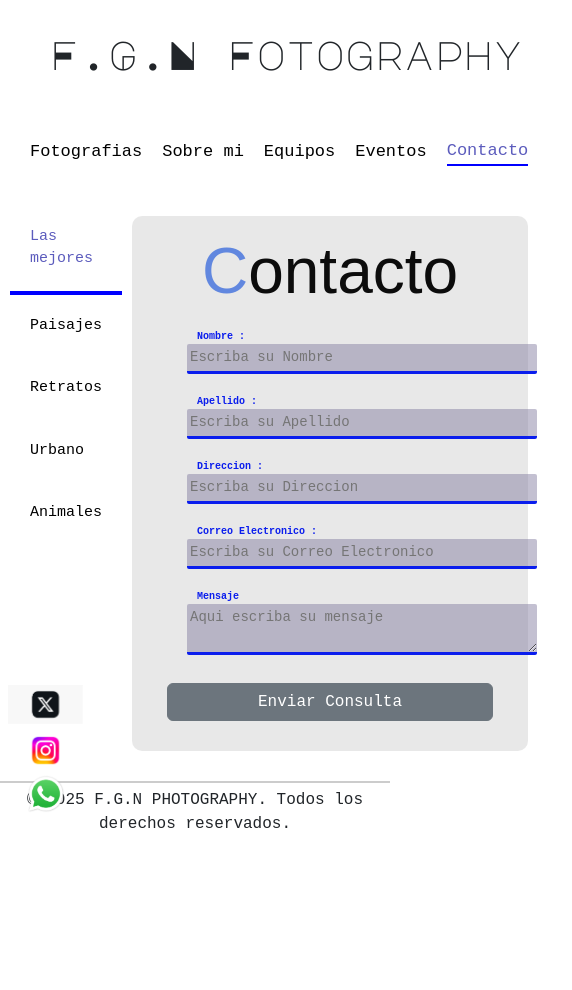
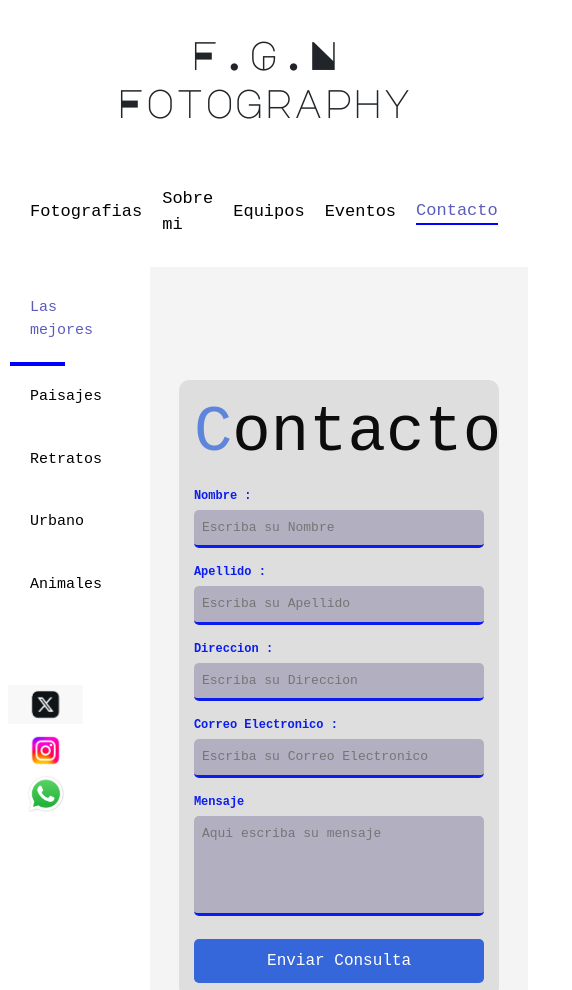
Before and after one commit to NicoFern-01/Proyecto_CODER, a plain HTML site: page page/contacto.html in a window 390 px wide. Shown: the top 990 px of the page, 572 px wide, since content can reach past the window. Before the commit the page ends 844 px from the top, so only its background shows below. Drawn offline with nearby package versions, Linux system fonts and the light colour scheme.

Commit message:
contacto responsive

```diff
--- a/page/contacto.html
+++ b/page/contacto.html
@@ -21,7 +21,7 @@
         </ul>
     </header>
 
-    <div id="sidebar">
+    <div id="sidebar"style="width: 50%;">
         <ul>
             <li><a href="../index.html" class="active">Las mejores</a></li>
             <li><a href="../page/paisajes.html">Paisajes</a></li>
@@ -55,13 +55,7 @@
                 <button class="btn btn-secondary me-md-2" type="button">Enviar Consulta</button>
             </div>
         </form>
-    </div>
-
-    <style>
-
-        }
-    </style>
-
+   </div>
         </form>
     </div>
     <a href="https://api.whatsapp.com/send?phone=1163593285" target="_blank"><img id="wsp" src="../assent/img/WhatsApp.svg.webp" alt="logo Whastapp"></a>
--- a/scss/_contacto.scss
+++ b/scss/_contacto.scss
@@ -1,79 +1,122 @@
-*{
-    margin: 0;
-    padding: 0;
-    box-sizing: border-box;
+.contenedor {
+    display: flex;
+    justify-content: center;
+    align-items: center;
+    min-height: 100vh;
+    background: #f4f4f4;
+    padding: 20px;
 }
 
-.contenedor .form .form-header .form-title {
-    font-weight: normal;
-    font-family: Arial, Helvetica, sans-serif;
-    color: #3567dbc1;
-    text-align: center;
-    padding: 12px 0;
-    align-items: center;
+.form {
+    background: rgba(8, 8, 8, 0.09);
+    width: 100%;
+    max-width: 450px;
+    padding: 20px;
+    border-radius: 10px;
 }
 
-.contenedor .form .form-header .form-title span{
-color: #0c0c0c;
+.form-header {
+    text-align: center;
+    margin-bottom: 15px;
 }
 
-.contenedor .form {
-    background: rgba(8, 8, 8, 0.09);
-    width: 90%;
-    max-width: 450px;
-    padding: 5px 35px;
-    margin-top: 20px;
-    margin-bottom: 30px;
-    padding-bottom: 30px;
-    border-radius: 10px;
-
+.form-title {
+    font-weight: normal;
+    color: #3567dbc1;
 }
 
-.contenedor .form .label {
+.form-title span {
+    color: #0c0c0c;
+}
+
+.label {
     display: block;
     color: #0a1ded;
     font-size: 14px;
     font-weight: bold;
-    position: relative;
-    margin-left: 40px;
+    margin-bottom: 5px;
 }
-.contenedor .form .form-input, .form-textarea {
-    width: 350px;
+
+
+.form-input,
+.form-textarea {
+    width: 100%;
     background: rgba(137, 132, 165, 0.511);
     border: none;
     outline: none;
     border-bottom: 3px solid #0a1ded;
-    padding: 3px;
-    margin-bottom: 20px;
-    margin-left: 20px;
-    border-radius: 2px;
+    padding: 8px;
+    margin-bottom: 15px;
+    border-radius: 5px;
     font-size: 14px;
     color: #0c0c0c;
 }
 
-// responsive
+
+.form-textarea {
+    resize: none;
+    height: 100px;
+}
 
 
- @media (max-width: 760px) {
-    .contenedor .form .label {
-        display: block;
-        color: #0a1ded;
-        font-size: 10px;
-        font-weight: bold;
-        position: relative;
-        margin-left: 30px;
+.button-container {
+    display: flex;
+    justify-content: flex-end;
+}
 
+.btn {
+    background-color: #3567db;
+    color: #fff;
+    border: none;
+    padding: 10px 20px;
+    border-radius: 5px;
+    cursor: pointer;
+    font-size: 16px;
+}
+
+.btn:hover {
+    background-color: #254ea1;
+}
+
+/* Media Queries */
+@media (max-width: 720px) {
+    .form {
+        width: 90%;
+        padding: 15px;
+    }
+
+    .label {
+        font-size: 13px;
+    }
+
+    .form-input,
+    .form-textarea {
+        font-size: 13px;
     }
 }
 
-// @media (max-width: 640px) {
-//     .form-title {
-//         font-size: 1.4rem;
-//     }
-// }
+@media (max-width: 540px) {
+    .form {
+        width: 95%;
+    }
 
-// @media (max-width: 320px) {
-//     .form-title {
-//         font-size: 1.2rem;
-//     }
-// }
+    .label {
+        font-size: 12px;
+    }
+}
+
+@media (max-width: 360px) {
+    .form {
+        width: 100%;
+        padding: 10px;
+    }
+
+    .label {
+        font-size: 10px;
+    }
+
+    .btn {
+        width: 100%;
+        text-align: center;
+    }
+}
--- a/scss/_grid.scss
+++ b/scss/_grid.scss
@@ -3,7 +3,8 @@
     grid-template-areas: 'header header'
                         'sidebar photos'
                         'pie pie'                                   ;
-}
+grid-template-columns: 400px ,1fr;
+                    }
 
 header{
     /* background-color: aqua; */
@@ -11,7 +12,7 @@ header{
 
 }
 #sidebar{
-    /* background-color: brown; */
+    //  background-color: brown;
     grid-area: sidebar;
 
 }
--- a/scss/_sobremi.scss
+++ b/scss/_sobremi.scss
@@ -9,54 +9,36 @@ h3{
 h4{
     margin-top: 5%;
 }
-.contenedor-foto {
-width: 230px;
-height: 230px;
-border-radius: 40%;
-overflow: hidden;
-display: inline-block;
-vertical-align: middle;
-border: 5px solid black;
-margin: 8px;
-}
-
-.contenedor-foto img {
-    width: 100%;
-    height: 100%;
-    display: block;
-}
-
-.nombre {
-    display: inline-block;
-    vertical-align: middle;
-    margin-left: 25%; }
-
     // flota
 
     @keyframes float {
         0% {
-            box-shadow: 0 5px 15px 0px rgba(0,0,0,0.6);
+            box-shadow: 0px 15px 5px 0px rgba(0,0,0,0.3);
             transform: translatey(0px);
         }
         50% {
-            box-shadow: 0 25px 15px 0px rgba(0,0,0,0.2);
-            transform: translatey(-20px);
+            box-shadow: 0 15px 25px 0px rgba(0,0,0,0.2);
+            transform: translatey(70px);
         }
         100% {
-            box-shadow: 0 5px 15px 0px rgba(0,0,0,0.6);
+            box-shadow: 0 15px 5px 0px rgba(0,0,0,0.3);
             transform: translatey(0px);
         }
     }
 
     .container-avatar {
+        background-color: aquamarine;
         width: 100%;
         height: 100%;
         display: flex;
-        flex-direction: column;
+        flex-direction: column; ;
         justify-content: center;
         align-items: center;
     }
-
+    .nombre {
+        display: inline-block;
+        vertical-align: middle;
+        margin-left: 25%; }
     .avatar {
         margin-left: 50px;
         margin-top: 10px;
```
Also changed, not shown: page/pruebacon.html (added, +59 -0 lines), page/sobremi.html (+2 -5 lines), css/styles.css, 1 other file.
